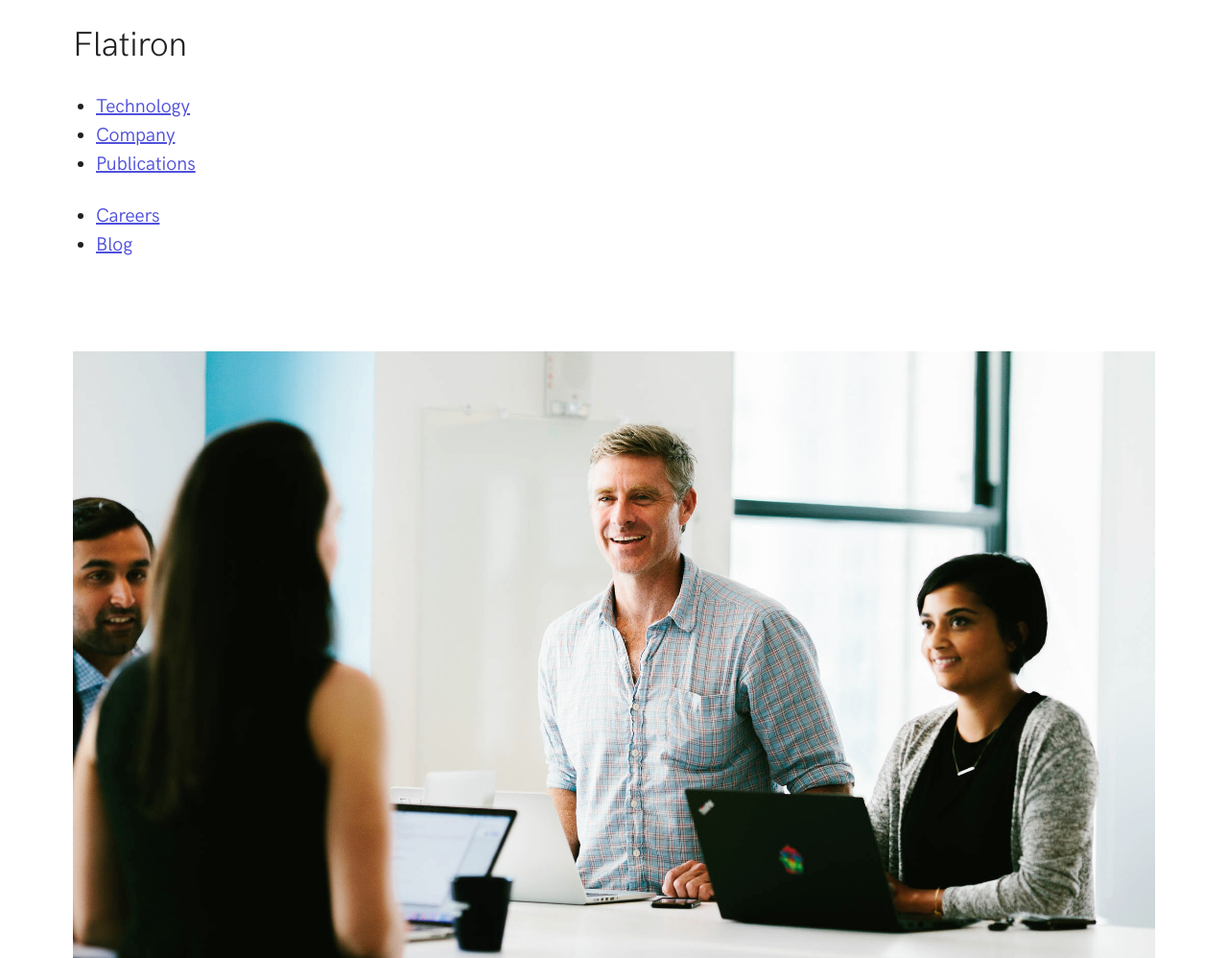
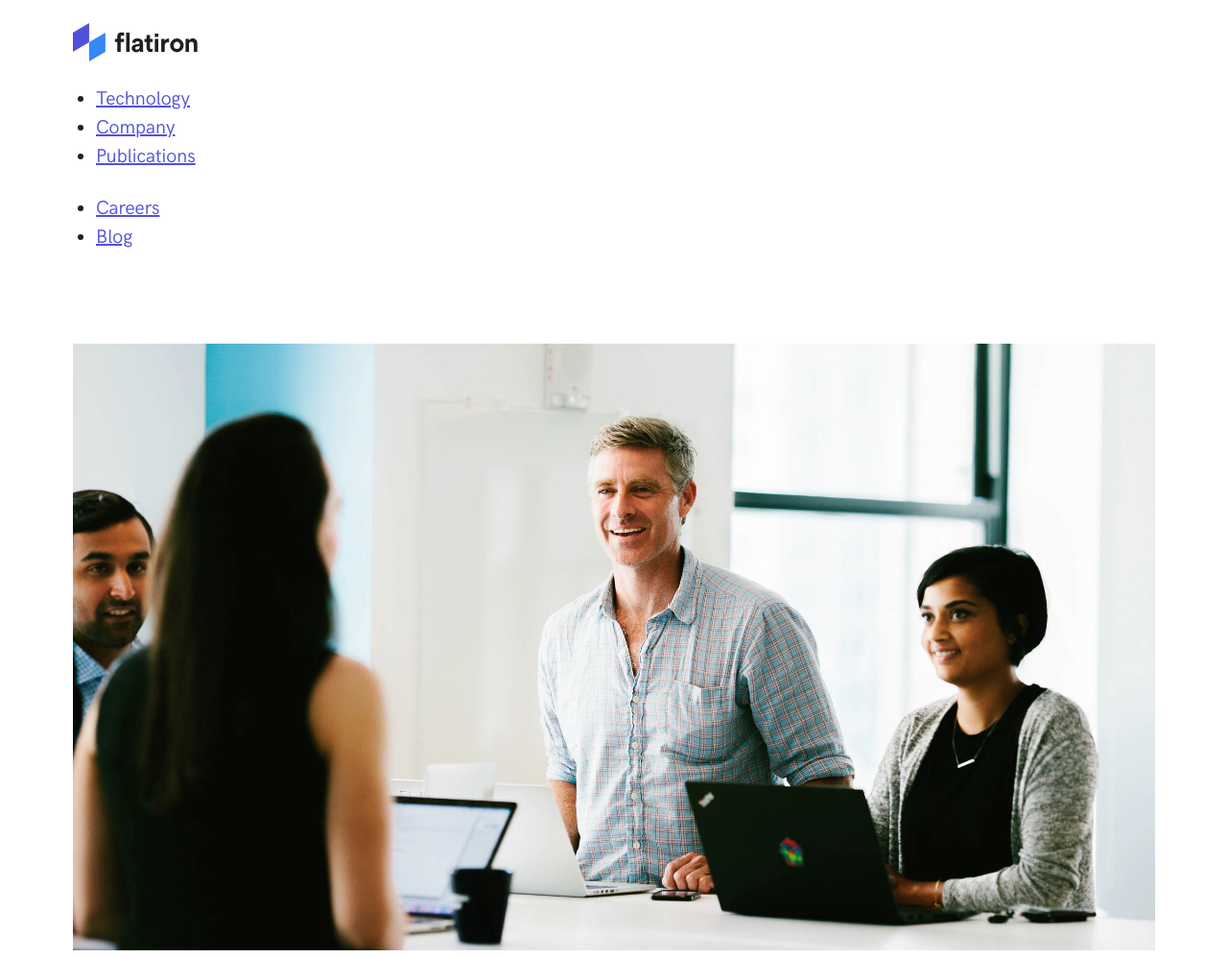
Before and after one commit to mct-ui/responsive-design-ClaeysKobe, a plain HTML site: page index.html in a window 1280 px wide. Shown: the top 998 px of the page at 96% size. Drawn offline with Linux system fonts and the light colour scheme; files whose address does not match are found by name.

Commit message:
Added logo

```diff
--- a/css/screen.css
+++ b/css/screen.css
@@ -341,6 +341,26 @@ a:focus {
   #COMPONENTS
 \*------------------------------------*/
 
+/*
+    Component: Logo
+    ---
+    Website main logo
+*/
+
+.c-logo {
+  height: 32px;
+}
+
+.c-logo__svg {
+  height: 100%;
+}
+
+@media (min-width: 768px) {
+  .c-logo {
+    height: 40px;
+  }
+}
+
 /*------------------------------------*\
   #UTILITIES
 \*------------------------------------*/
--- a/index.html
+++ b/index.html
@@ -19,8 +19,16 @@
 <body>
     <header class="o-row">
         <div class="o-container">
-            <h1>
-                Flatiron
+            <h1 class="c-logo">
+                <svg class="c-logo__svg" xmlns="http://www.w3.org/2000/svg" viewBox="0 0 130 40">
+                    <title>Flatiron</title>
+                    <path fill="#3887f7" d="M15.659,19.25v20l16.929-10v-20Z" transform="translate(1.27 0.75)" />
+                    <path fill="#5051db" d="M16.929,0,0,10V30L16.929,20Z" />
+                    <path fill="#231f20"
+                        d="M57.537,13.551a7.061,7.061,0,1,1,14.119,0,7.061,7.061,0,1,1-14.119,0Zm3.64,0c0,2.532,1.641,3.853,3.42,3.853s3.42-1.294,3.42-3.853S66.375,9.7,64.6,9.7,61.177,10.992,61.177,13.551ZM17.441,16.634c0-2.422,1.778-3.771,4.023-4.1l3.31-.5c.766-.109,1.012-.495,1.012-.962,0-.964-.738-1.762-2.27-1.762A2.394,2.394,0,0,0,20.973,11.3l-3.23-.689c.326-2.058,2.256-4.24,5.747-4.24,4.268,0,5.854,2.422,5.854,5.146v6.659a15.308,15.308,0,0,0,.165,2.147H26.169a9.242,9.242,0,0,1-.137-1.624,4.49,4.49,0,0,1-3.967,2.009C19.193,20.706,17.441,18.752,17.441,16.634Zm5.308-1.927a1.706,1.706,0,0,0-1.67,1.706,1.584,1.584,0,0,0,1.751,1.569c1.533,0,2.956-.743,2.956-3.137v-.606Zm10.2,1.623v-6.3h-2.2V6.781h2.2V2.735h3.611V6.781h2.709v3.247H36.565V15.7c0,1.184.547,1.569,1.588,1.569a5.26,5.26,0,0,0,1.12-.109v3.027a5.976,5.976,0,0,1-2.264.33A4.067,4.067,0,0,1,32.954,16.33Zm49.288,3.991v-7.9c0-1.514-.74-2.7-2.491-2.7a2.544,2.544,0,0,0-2.516,2.808v7.788h-3.64V6.781h3.529V8.459A4.469,4.469,0,0,1,81.01,6.422c3.338,0,4.87,2.395,4.87,5.367v8.532Zm-33.967,0V6.781H51.8V8.72a4.026,4.026,0,0,1,3.519-2.05c.3,0,.887.029,1.161.056v3.687A5.451,5.451,0,0,0,55.39,10.3c-1.86,0-3.475.908-3.475,3.824v6.193Zm-6.7,0V6.781h3.638V20.321Zm-29.866,0v-20h3.64v20Zm-9.271,0V10.036H0V6.788H2.435V4.182A4.061,4.061,0,0,1,6.61,0a9.549,9.549,0,0,1,3,.424V3.451a9.55,9.55,0,0,0-1.978-.2c-1.039,0-1.586.386-1.586,1.569V6.788h3.43v3.248H6.048V20.321ZM41.572,4.773V1.3h3.638V4.773Z"
+                        transform="translate(43.8 9.679)" />
+                </svg>
+
             </h1>
             <nav>
                 <ul>
```
